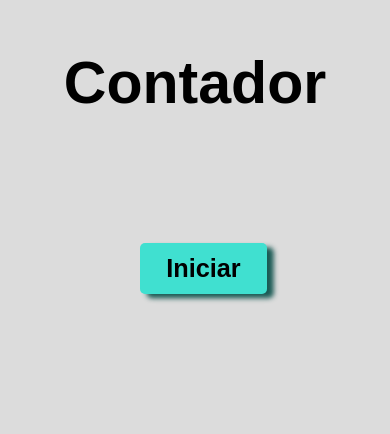
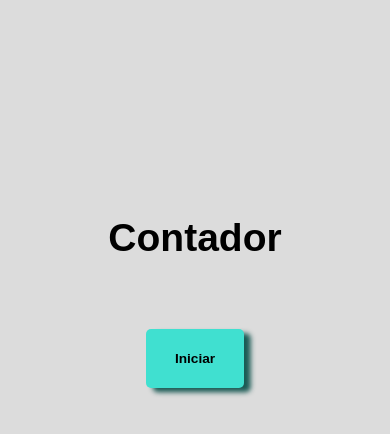
Before and after one commit to CandelarioRamosj/contador, a plain HTML site: page index.html in a window 390 px wide. Shown: the part 120-554 px from the top of the page. Drawn offline with Linux system fonts and the light colour scheme.

Commit message:
agregar media query

```diff
--- a/index.html
+++ b/index.html
@@ -8,7 +8,7 @@
 	</head>
 	<body>
 		<main>
-			<h1>Contador</h1>
+			<h1>Contador</h1><br>
 			<h4 id="contador"></h4>
 			<div>
 				<button class="button-inicio" type="button" onclick="iniciar();" id="iniciar">Iniciar</button>
--- a/style.css
+++ b/style.css
@@ -9,37 +9,32 @@ body {
 }
 
 main {
-    margin-top: 20vh;
+    min-height: 100vh;
     display: flex;
+    align-items: center;
     justify-content: center;
-    align-items: center;
     flex-direction: column;
 }
 
 h1 {
-    font-size: 7vh;
+    font-size: 4vw;
 }
 
 #contador {
-    margin-top: 5vh;
-    font-size: 7vh;
+    font-size: 3.5vw;
 }
 
 div {
-    margin-top: 10vh;
-}
-
-.button-inicio {
-    width: 15vh;
-    height: 6vh;
-    font-size: 3vh;
+    margin-top: 6vh;
+    display: flex;
+    justify-content: center;
+    column-gap: 1.5vw;
 }
 
 button {
-    width: 20vh;
-    margin-left: 5vh;
+    width: 10vw;
     height: 6vh;
-    font-size: 2.5vh;
+    font-size: 1vw;
     font-weight: bold;
     border: none;
     background-color: turquoise;
@@ -55,23 +50,25 @@ button:active {
     background-color: rgb(51, 180, 167);
 }
 
-@media (max-width: 600px){
+@media (max-width: 768px) and (max-height: 1024px){
+
+    h1 {
+        font-size: 10vw;
+    }
+
+    #contador {
+        font-size: 9vw;
+    }
+
+    div {
+        margin-top: 6vh;
+        column-gap: 1.5vw;
+    }
 
     button {
-        width: 18vh;
-        height: 5vh;
-        margin-left: 2vh;
+        width: 25vw;
+        height: 7vh;
+        font-size: 3.5vw;
     }
 
 }
-
-@media (max-width: 500px){
-
-    button {
-        width: 12vh;
-        height: 5vh;
-        margin-left: 2vh;
-        font-size: 1.5vh;
-    }
-
-}
```
